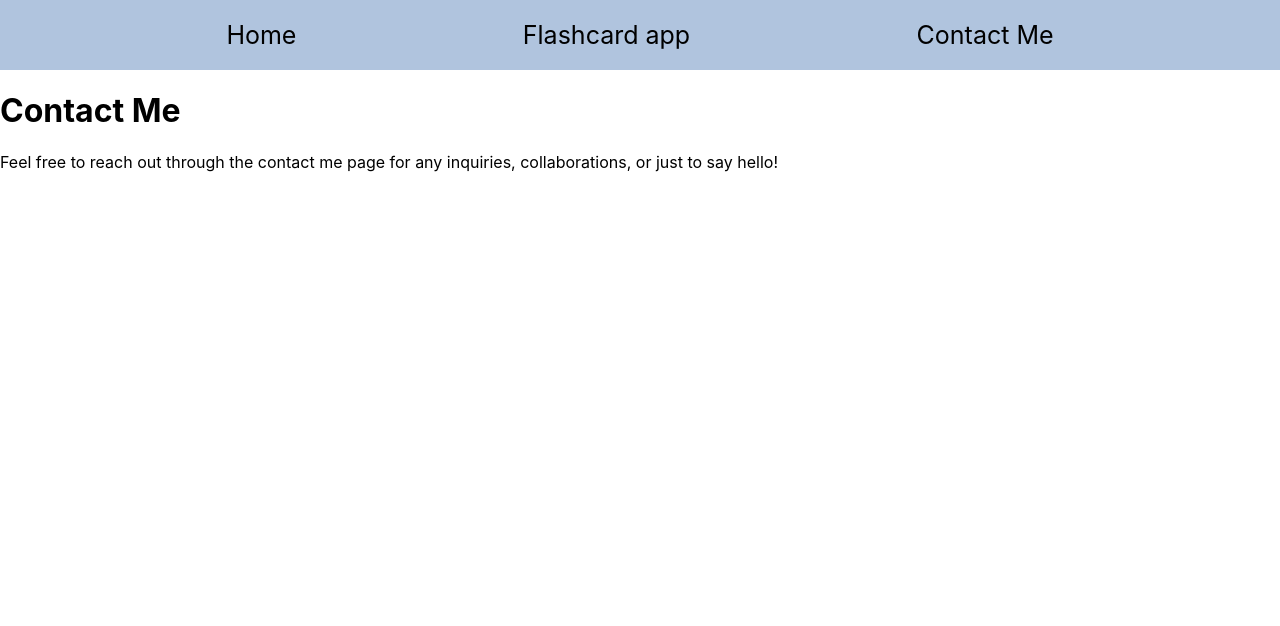
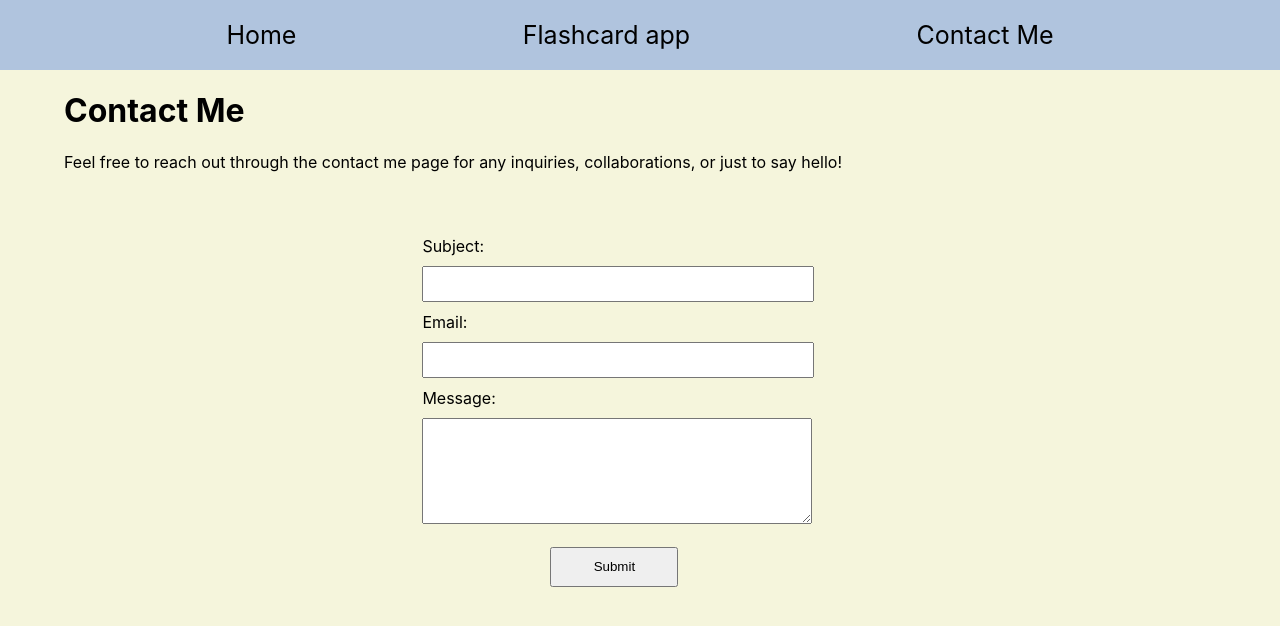
Before and after one commit to novruzluaytan/assignment3---flashcard-app, a React (Create React App) app: page /contact in a window 1280 px wide. Shown: the top 626 px of the page. Built offline with nearby package versions, Linux system fonts and the light colour scheme.

Commit message:
added contact page

```diff
--- a/db.json
+++ b/db.json
@@ -61,34 +61,26 @@
       "lastModified": "1/3/2024, 8:00:26 PM",
       "id": 29,
       "status": "Learned"
+    }
+  ],
+  "messages": [
+    {
+      "subject": "salam",
+      "email": "aytan.novruzlu@outlook.com",
+      "content": "kdhkshda",
+      "id": 7
     },
     {
-      "question": "jhgj",
-      "answer": "kjbjkb",
-      "lastModified": "1/3/2024, 11:33:11 PM",
-      "status": "noted",
-      "id": 33
+      "subject": "hiii",
+      "email": "example@gmail.com",
+      "content": "Helloo",
+      "id": 8
     },
     {
-      "question": "sdfsf",
-      "answer": "sffdf",
-      "lastModified": "1/3/2024, 11:41:14 PM",
-      "status": "noted",
-      "id": 34
-    },
-    {
-      "question": "dvxvfv",
-      "answer": "xfvxfv",
-      "lastModified": "1/4/2024, 12:16:56 AM",
-      "status": "noted",
-      "id": 36
-    },
-    {
-      "question": "kjsjkaa",
-      "answer": "cslncls",
-      "lastModified": "1/4/2024, 12:17:19 AM",
-      "status": "noted",
-      "id": 37
+      "subject": "hii",
+      "email": "anovruzlu11225@ada.edu.az",
+      "content": "Hellooo\n",
+      "id": 9
     }
   ]
 }
--- a/src/pages/FlashcardApp.jsx
+++ b/src/pages/FlashcardApp.jsx
@@ -205,8 +205,6 @@ const FlashcardApp = () => {
     }
   };
 
-
-
   const goBack = () => {
     setFlashcards(originalFlashcards);
     setShowBackButton(false);
--- a/src/pages/contact.jsx
+++ b/src/pages/contact.jsx
@@ -1,19 +1,97 @@
-import React from 'react';
-import Navbar from '../assets/Navbar.jsx'
-import '../styles/contact.css'
+import React, { useState } from 'react';
+import ContactStyle from '../styles/contact.css';
+import Navbar from '../assets/Navbar.jsx';
 
-function Contact () {
+const ContactPage = () => {
+    const [formData, setFormData] = useState({
+        subject: '',
+        email: '',
+        content: '',
+    });
+
+    const handleChange = (e) => {
+        const { name, value } = e.target;
+        setFormData((prevData) => ({
+            ...prevData,
+            [name]: value,
+        }));
+    };
+
+    const handleSubmit = async (e) => {
+        e.preventDefault();
+
+        try {
+            const response = await fetch('http://localhost:3001/messages', {
+                method: 'POST',
+                headers: {
+                    'Content-Type': 'application/json',
+                },
+                body: JSON.stringify(formData),
+            });
+
+            if (response.ok) {
+                console.log('Message sent successfully!');
+                // Reset form data to empty values
+                setFormData({
+                    subject: '',
+                    email: '',
+                    content: '',
+                });
+            } else {
+                console.error('Failed to send message.');
+            }
+        } catch (error) {
+            console.error('Error sending message:', error);
+        }
+    };
+
     return (
         <>
-            <Navbar />
-            <div className="contactMe">
+            <div className='main'>
+                <Navbar />
                 <h1>Contact Me</h1>
                 <p>
                     Feel free to reach out through the contact me page for any inquiries, collaborations, or just to say hello!
                 </p>
+
+                <form onSubmit={handleSubmit} className='form-contact'>
+                    <label htmlFor="subject">Subject:</label>
+                    <input
+                        className='form-input'
+                        type="text"
+                        id="subject"
+                        name="subject"
+                        value={formData.subject}
+                        onChange={handleChange}
+                        required
+                    />
+
+                    <label htmlFor="email">Email:</label>
+                    <input
+                        className='form-input'
+                        type="email"
+                        id="email"
+                        name="email"
+                        value={formData.email}
+                        onChange={handleChange}
+                        required
+                    />
+
+                    <label htmlFor="content">Message:</label>
+                    <textarea
+                        className='form-input textarea'
+                        id="content"
+                        name="content"
+                        value={formData.content}
+                        onChange={handleChange}
+                        required
+                    ></textarea>
+
+                    <button type="submit" className='submit-btn'>Submit</button>
+                </form>
             </div>
         </>
     );
 };
 
-export default Contact;
+export default ContactPage;
--- a/src/styles/contact.css
+++ b/src/styles/contact.css
@@ -0,0 +1,36 @@
+.main{
+    width:100%;
+    height:100vh;
+    background-color: beige;
+}
+
+h1, p{
+    margin-left:5%;
+}
+
+.form-contact{
+    margin-top:5%;
+    width:50%;
+    display: flex;
+    flex-direction: column;
+    margin-left:33%;
+    row-gap:10px;
+
+}
+
+.form-input{
+    width:60%;
+    height:30px;
+}
+
+.textarea{
+    height:100px;
+}
+
+.submit-btn{
+    margin-left: 20%;
+    width:20%;
+    height: 40px;
+    cursor: pointer;
+    margin-top:2%;
+}
```
